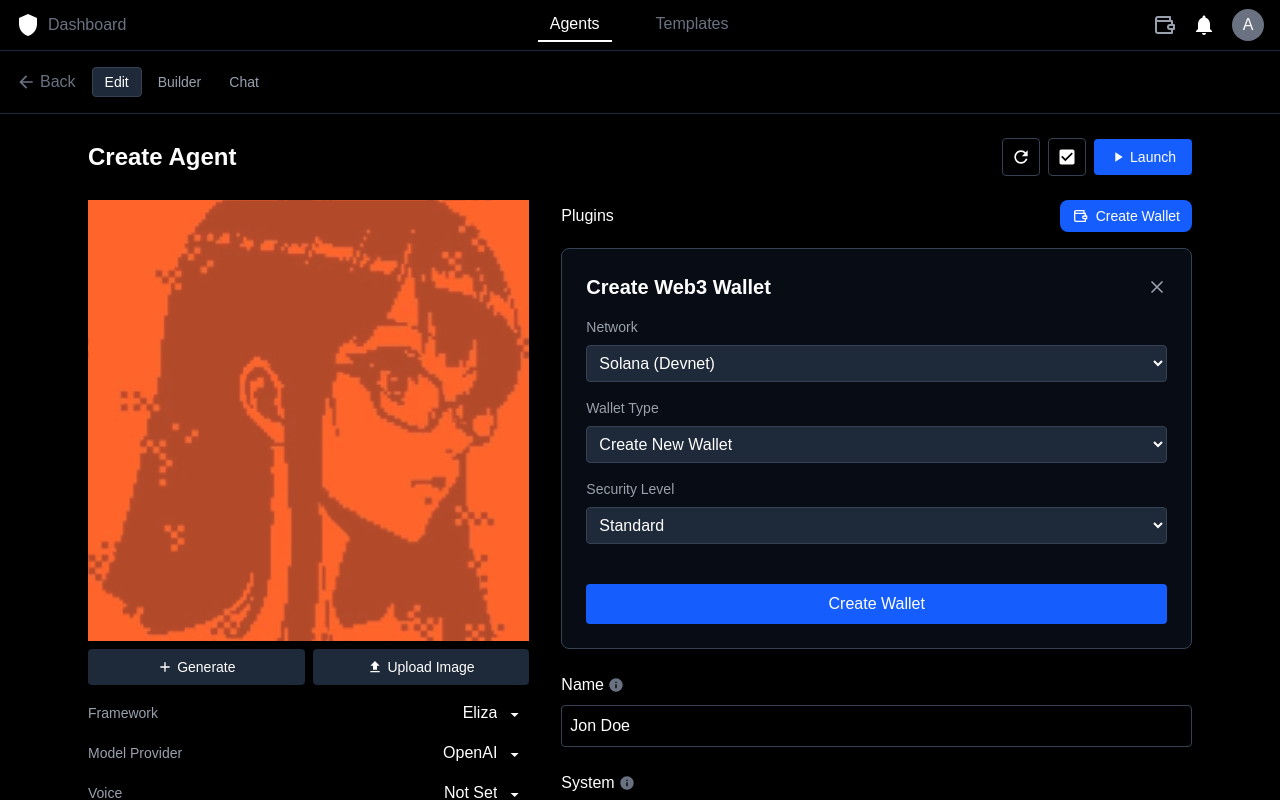
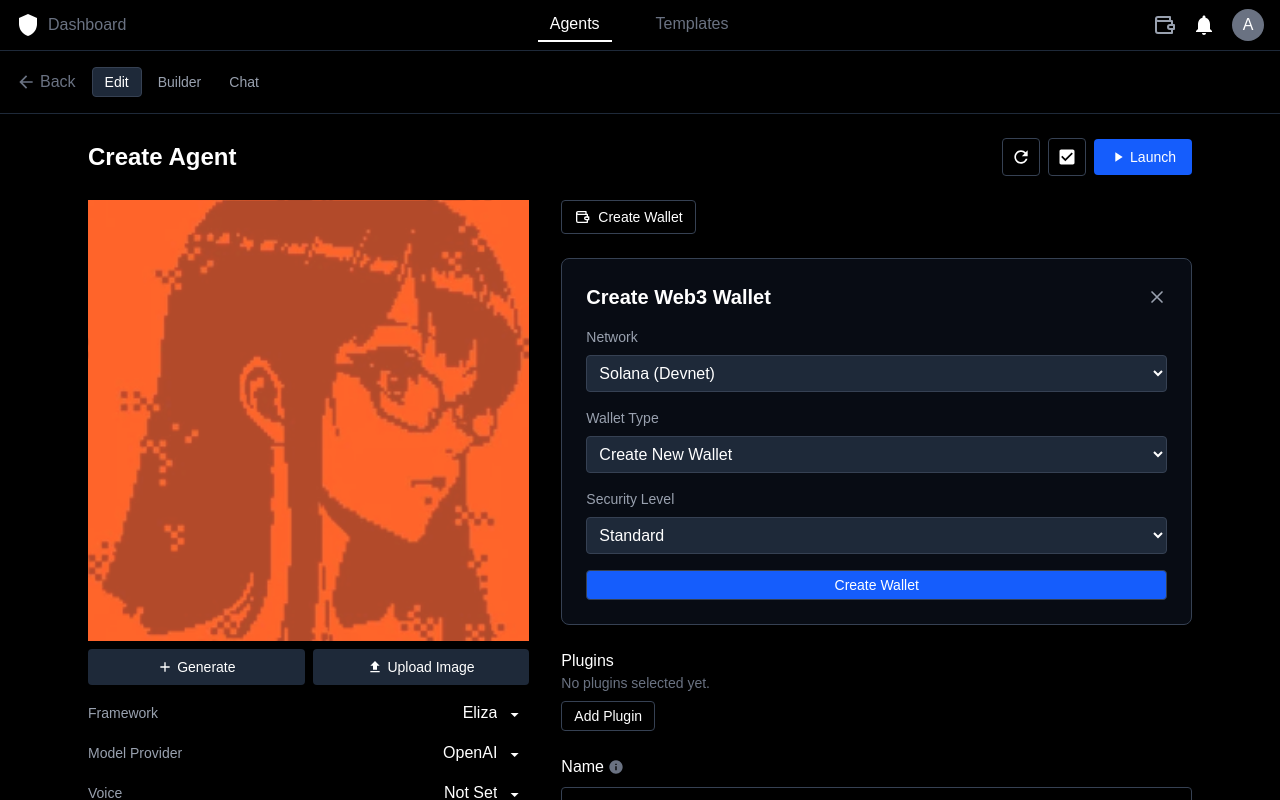
Before and after one commit to ahmadXdemand/illegalDemo, a Next.js app: page / in a window 1280 px wide. Both pictures are taken after a click on the button "Create Wallet". Shown: the top 800 px of the page. Built offline with nearby package versions, Linux system fonts and the light colour scheme.

Commit message:
wallet button

```diff
--- a/src/components/RightColumn.tsx
+++ b/src/components/RightColumn.tsx
@@ -2,7 +2,7 @@
 
 import { useState, useEffect } from 'react';
 import { WalletData } from '@/types/wallet';
-// import WalletDisplay from './WalletDisplay';
+import WalletForm from './WalletForm';
 
 export default function RightColumn() {
   const [showWalletForm, setShowWalletForm] = useState(false);
@@ -142,12 +142,11 @@ export default function RightColumn() {
         </div>
       )}
 
-      <div className="flex items-center justify-between mb-4">
-        <h3 className="text-white">Plugins</h3>
+      <div className="">
         {!activeWallet ? (
           <button
             onClick={() => setShowWalletForm(true)}
-            className="flex items-center gap-2 px-3 py-1.5 bg-blue-600 hover:bg-blue-700 text-white rounded-lg transition-colors"
+            className="flex items-center gap-2 px-3 py-1.5 border border-gray-700 rounded text-sm"
           >
             <svg
               className="w-4 h-4"
@@ -167,75 +166,19 @@ export default function RightColumn() {
         ) : null}
       </div>
 
-      {showWalletForm && !activeWallet ? (
-        <div className="space-y-4 bg-gray-900/50 p-6 rounded-lg border border-gray-700">
-          <div className="flex justify-between items-center">
-            <h2 className="text-xl font-bold text-white">Create Web3 Wallet</h2>
-            <button
-              onClick={() => setShowWalletForm(false)}
-              className="text-gray-400 hover:text-white transition-colors"
-            >
-              <svg className="w-5 h-5" viewBox="0 0 24 24" fill="none" stroke="currentColor">
-                <path d="M6 18L18 6M6 6l12 12" strokeWidth="2" strokeLinecap="round" />
-              </svg>
-            </button>
-          </div>
-
-          <div className="space-y-2">
-            <label className="block text-sm text-gray-400">Network</label>
-            <select
-              className="w-full p-2 bg-gray-800 border border-gray-700 rounded text-white"
-              value={selectedNetwork}
-              onChange={(e) => setSelectedNetwork(e.target.value)}
-            >
-              <option value="solana">Solana (Devnet)</option>
-              <option value="ethereum">Ethereum (Testnet)</option>
-              <option value="polygon">Polygon (Testnet)</option>
-            </select>
-          </div>
-
-          <div className="space-y-2">
-            <label className="block text-sm text-gray-400">Wallet Type</label>
-            <select
-              className="w-full p-2 bg-gray-800 border border-gray-700 rounded text-white"
-              value={walletType}
-              onChange={(e) => setWalletType(e.target.value)}
-            >
-              <option value="new">Create New Wallet</option>
-              <option value="import">Import Existing</option>
-            </select>
-          </div>
-
-          <div className="space-y-2">
-            <label className="block text-sm text-gray-400">Security Level</label>
-            <select
-              className="w-full p-2 bg-gray-800 border border-gray-700 rounded text-white"
-              value={securityLevel}
-              onChange={(e) => setSecurityLevel(e.target.value)}
-            >
-              <option value="standard">Standard</option>
-              <option value="high">High Security</option>
-              <option value="custom">Custom</option>
-            </select>
-          </div>
-
-          <button
-            onClick={handleCreateWallet}
-            disabled={walletLoading}
-            className={`w-full mt-6 px-4 py-2 bg-blue-600 text-white rounded
-              ${walletLoading ? 'opacity-50 cursor-not-allowed' : 'hover:bg-blue-700'}
-              transition-colors`}
-          >
-            {walletLoading ? 'Creating...' : 'Create Wallet'}
-          </button>
-        </div>
-      ) : (
-        <div>
+      {showWalletForm && (
+        <WalletForm
+          activeWallet={activeWallet}
+          setActiveWallet={setActiveWallet}
+          setShowWalletForm={setShowWalletForm}
+          handleCreateWallet={handleCreateWallet}
+        />
+      )}
+<div>
+<h3 className="text-white">Plugins</h3>
           <p className="text-gray-500 text-sm mb-2">No plugins selected yet.</p>
           <button className="px-3 py-1 border border-gray-700 rounded text-sm">Add Plugin</button>
         </div>
-      )}
-
       <FormField
         label="Name"
         defaultValue="Jon Doe"
--- a/src/components/SuccessModal.tsx
+++ b/src/components/SuccessModal.tsx
@@ -10,11 +10,16 @@ type SuccessModalProps = {
 export default function SuccessModal({ isOpen, onClose, mintAddress, associatedTokenAccount }: SuccessModalProps) {
   if (!isOpen) return null;
 
+  const handleClose = () => {
+    onClose();
+    window.location.reload();
+  };
+
   return (
     <div className="fixed inset-0 bg-black bg-opacity-50 flex items-center justify-center z-50">
       <div className="bg-gray-900 rounded-lg p-8 w-full max-w-2xl relative">
         <button
-          onClick={onClose}
+          onClick={handleClose}
           className="absolute top-4 right-4 text-gray-400 hover:text-white"
         >
           <svg viewBox="0 0 24 24" className="w-6 h-6">
@@ -77,7 +82,7 @@ export default function SuccessModal({ isOpen, onClose, mintAddress, associatedT
                 View on Explorer
               </a>
               <button
-                onClick={onClose}
+                onClick={handleClose}
                 className="flex-1 px-4 py-2 bg-blue-600 text-white rounded hover:bg-blue-700 transition-colors"
               >
                 Done
--- /dev/null
+++ b/src/components/WalletForm.tsx
@@ -0,0 +1,94 @@
+"use client";
+
+import { useState } from 'react';
+import { WalletData } from '@/types/wallet';
+
+type WalletFormProps = {
+  activeWallet: WalletData | null;
+  setActiveWallet: (wallet: WalletData | null) => void;
+  setShowWalletForm: (show: boolean) => void;
+  handleCreateWallet: () => Promise<void>;
+};
+
+export default function WalletForm({ activeWallet, setActiveWallet, setShowWalletForm, handleCreateWallet }: WalletFormProps) {
+  const [selectedNetwork, setSelectedNetwork] = useState("solana");
+  const [walletType, setWalletType] = useState("new");
+  const [securityLevel, setSecurityLevel] = useState("standard");
+  const [walletLoading, setWalletLoading] = useState(false);
+
+  return (
+    <div className="space-y-4 bg-gray-900/50 p-6 rounded-lg border border-gray-700">
+      <div className="flex justify-between items-center">
+        <h2 className="text-xl font-bold text-white">{activeWallet ? "Connected Wallet" : "Create Web3 Wallet"}</h2>
+        <button
+          onClick={() => setShowWalletForm(false)}
+          className="text-gray-400 hover:text-white transition-colors"
+        >
+          <svg className="w-5 h-5" viewBox="0 0 24 24" fill="none" stroke="currentColor">
+            <path d="M6 18L18 6M6 6l12 12" strokeWidth="2" strokeLinecap="round" />
+          </svg>
+        </button>
+      </div>
+
+      {activeWallet ? (
+        <div>
+          <p className="text-gray-500 text-sm mb-2">Connected Wallet: {activeWallet.publicKey}</p>
+          <button
+            onClick={() => setActiveWallet(null)} // Disconnect logic
+            className="w-full px-4 py-2 bg-red-500/10 text-red-500 rounded hover:bg-red-500/20 transition-colors"
+          >
+            Disconnect Wallet
+          </button>
+        </div>
+      ) : (
+        <>
+          <div className="space-y-2">
+            <label className="block text-sm text-gray-400">Network</label>
+            <select
+              className="w-full p-2 bg-gray-800 border border-gray-700 rounded text-white"
+              value={selectedNetwork}
+              onChange={(e) => setSelectedNetwork(e.target.value)}
+            >
+              <option value="solana">Solana (Devnet)</option>
+              <option value="ethereum">Ethereum (Testnet)</option>
+              <option value="polygon">Polygon (Testnet)</option>
+            </select>
+          </div>
+
+          <div className="space-y-2">
+            <label className="block text-sm text-gray-400">Wallet Type</label>
+            <select
+              className="w-full p-2 bg-gray-800 border border-gray-700 rounded text-white"
+              value={walletType}
+              onChange={(e) => setWalletType(e.target.value)}
+            >
+              <option value="new">Create New Wallet</option>
+              <option value="import">Import Existing</option>
+            </select>
+          </div>
+
+          <div className="space-y-2">
+            <label className="block text-sm text-gray-400">Security Level</label>
+            <select
+              className="w-full p-2 bg-gray-800 border border-gray-700 rounded text-white"
+              value={securityLevel}
+              onChange={(e) => setSecurityLevel(e.target.value)}
+            >
+              <option value="standard">Standard</option>
+              <option value="high">High Security</option>
+              <option value="custom">Custom</option>
+            </select>
+          </div>
+
+          <button
+            onClick={handleCreateWallet}
+            disabled={walletLoading}
+            className="px-3 py-1 border border-gray-700 rounded text-sm w-full bg-blue-600 hover:bg-blue-700 text-white transition-colors"
+          >
+            {walletLoading ? 'Creating...' : 'Create Wallet'}
+          </button>
+        </>
+      )}
+    </div>
+  );
+}
```
